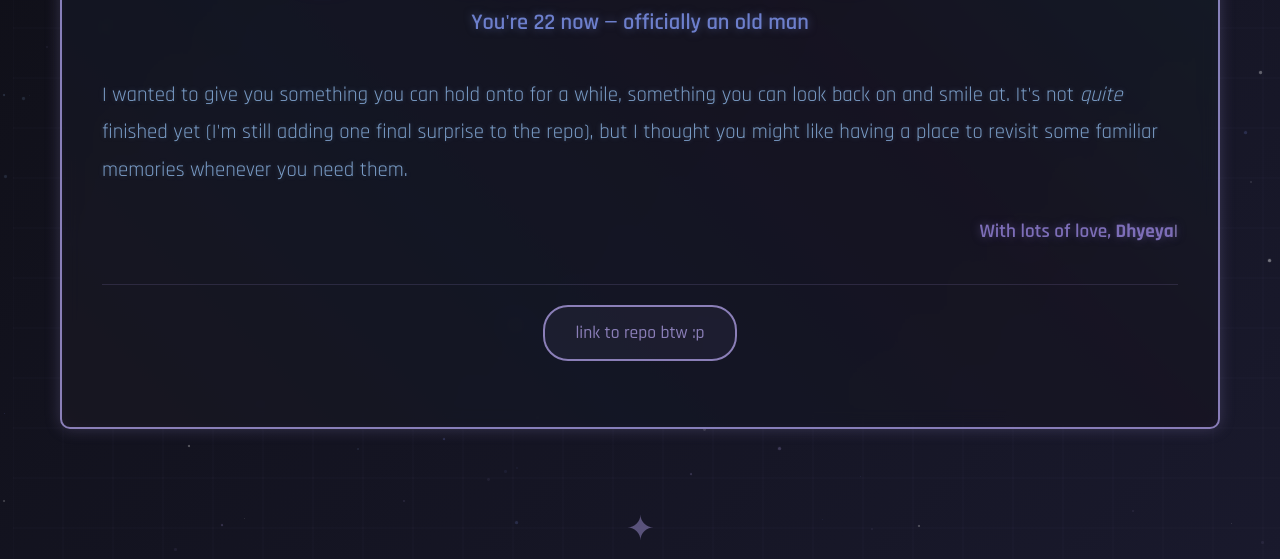
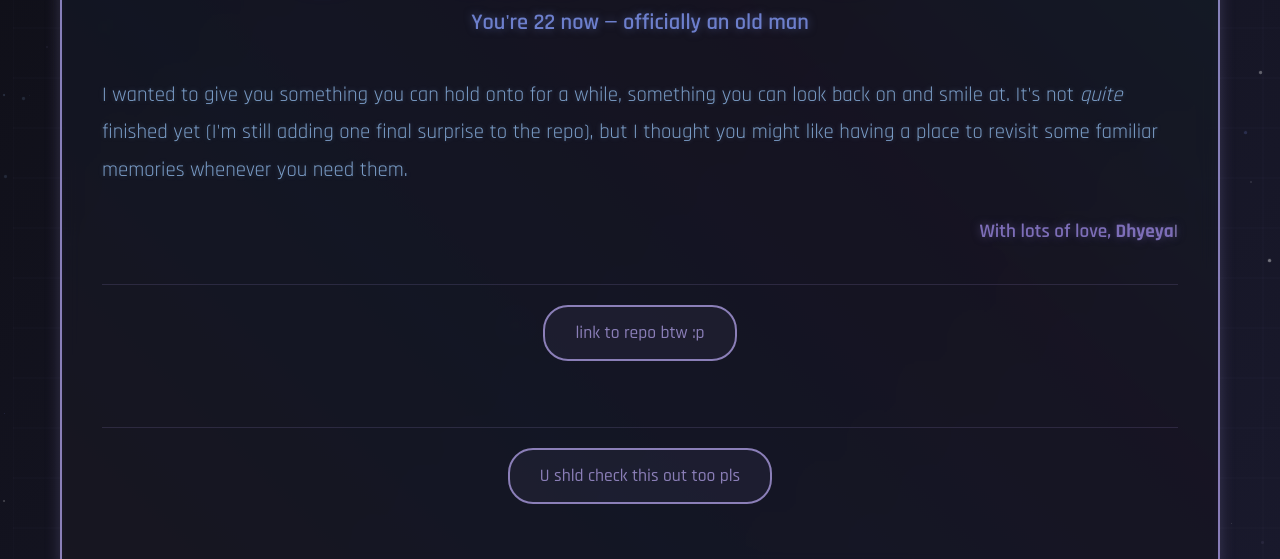
Before and after one commit to arte5craft/Happy-Birthday-Nit, a plain HTML site: page index.html in a window 1280 px wide. Shown: the part 235-794 px from the top of the page. Drawn offline with Linux system fonts and the light colour scheme.

Commit message:
Update index.html

```diff
--- a/index.html
+++ b/index.html
@@ -553,6 +553,12 @@
                     link to repo btw :p
                 </a>
             </div>
+
+            <div class="link-container">
+                <a href="https://github.com/arte5craft/Happy-Birthday-Nit/tree/main" class="repo-link" target="_blank">
+                    U shld check this out too pls
+                </a>
+            </div>
         </div>
 
         <!-- Section Spacer -->
```
